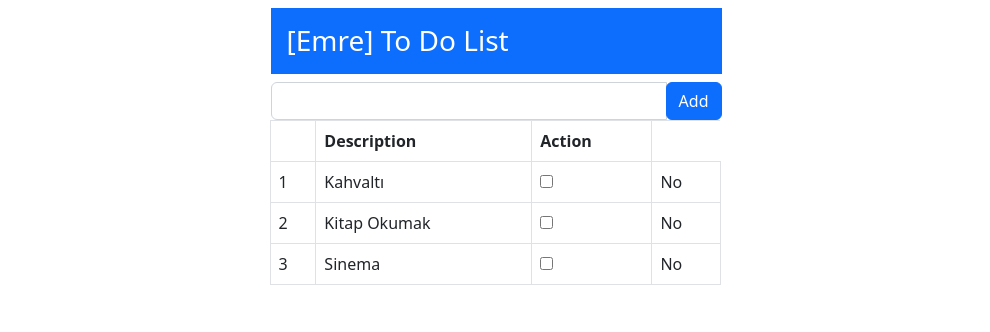
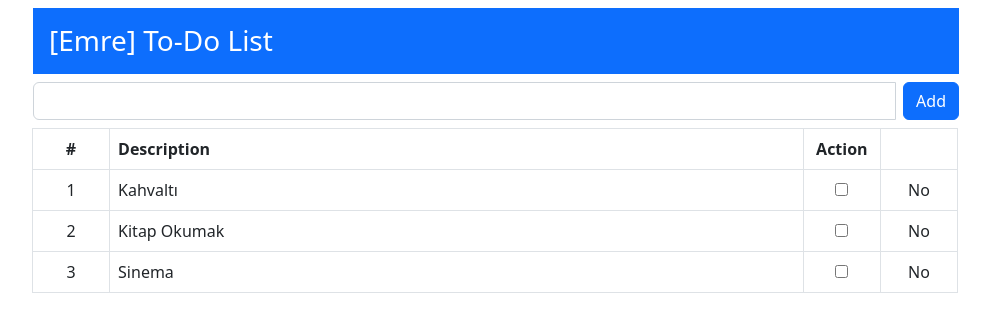
Before and after one commit to mrttk/todoApp, an Angular app: page / in a window 1280 px wide. Shown: the top 332 px of the page, without its empty margins (144-1134 px from the left). Built offline with nearby package versions, Linux system fonts and the light colour scheme.

Commit message:
Add new to-do item

```diff
--- a/src/app/app.component.html
+++ b/src/app/app.component.html
@@ -1,27 +1,27 @@
   <div class="container">
     <div class="row justify-content-center">
-      <div class="col-5 align-items-center">
-        <h3 class="bg-primary text-white p-3">
-          [{{getName()}}] To Do List
+      <div class="col-10 align-items-center">
+        <h3 class="bg-primary text-white aling p-3">
+          [{{getName()}}] To-Do List
         </h3>
         <div class="input-group">
-          <input type="text" class="form-control">
+          <input type="text" #todoText class="form-control me-2">
           <div class="input-group-append">
-            <button class="btn btn-primary">Add</button>
+            <button class="btn btn-primary" (click)="addItem(todoText.value); todoText.value='';">Add</button>
           </div>
-
-          <table class="table table table-stripped table-bordered">
+          <table class="table table table-stripped table-bordered text-center mt-2">
             <thead>
               <tr>
-                <th></th>
-                <th>Description</th>
-                <th>Action</th>
+                <th class="col-1">#</th>
+                <th class="col-9 text-start">Description</th>
+                <th class="col-1">Action</th>
+                <th class="col-1"></th>
               </tr>
             </thead>
               <tbody>
                 <tr *ngFor="let item of getItems(); let i = index;">
                   <td>{{i+1}}</td>
-                  <td>{{item.description}}</td>
+                  <td class="text-start">{{item.description}}</td>
                   <td>
                     <input type="checkbox" [(ngModel)]="item.action">
                   </td>
```
